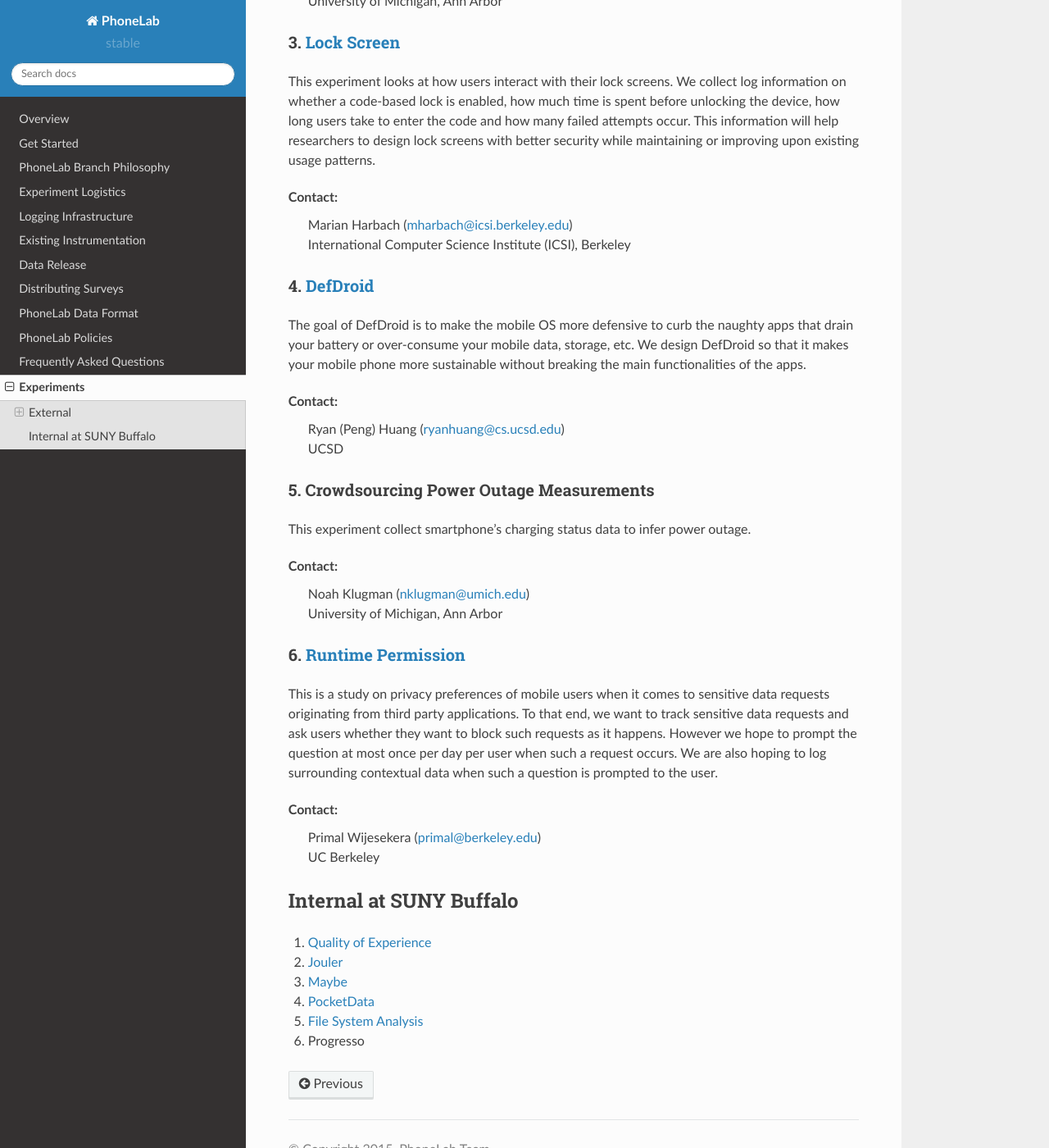
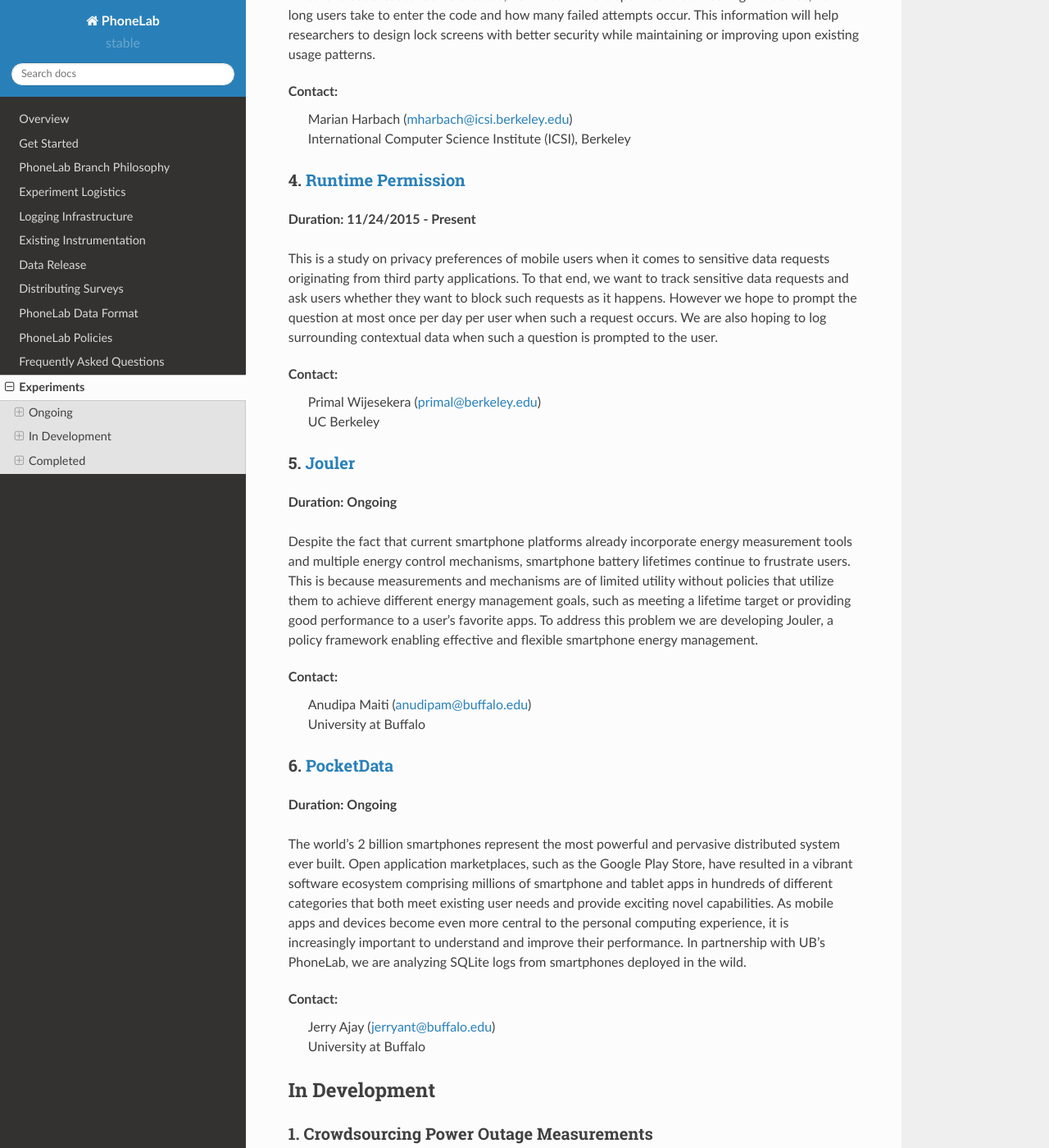
Before and after one commit to blue-systems-group/project.phonelab.doc, a Sphinx documentation site: the page built from source/current.rst, in a window 1280 px wide and 1400 px high, scrolled down 748 px. Shown: the whole window at 82% size. Built offline with Sphinx 7.4.7 and the Read the Docs theme 2.0.0, drawn with Linux system fonts in a browser that asks for light colours; formulas are drawn with MathJax 3; some of the changed text lies outside the part shown.

Commit message:
restructured experiment page

```diff
--- a/source/current.rst
+++ b/source/current.rst
@@ -6,23 +6,13 @@
 ability to modifying the AOSP platform. Over the years, PhoneLab has facilitated
 the following smartphone platform experiments.
 
-External
+Ongoing
 --------
 
-1. `LTE Handover Analysis <https://sites.google.com/a/umich.edu/robustnet-handover>`_
-~~~~~~~~~~~~~~~~~~~~~~~~~~~~~~~~~~~~~~~~~~~~~~~~~~~~~~~~~~~~~~~~~~~~~~~~~~~~~~~~~~~~~
+1. `Bluetooth Low Energy <https://kabru.eecs.umich.edu/?page_id=971>`_
+~~~~~~~~~~~~~~~~~~~~~~~~~~~~~~~~~~~~~~~~~~~~~~~~~~~~~~~~~~~~~~~~~~~~~~
 
-This experiment aims to study the decision policy and performance impact of
-handovers including WiFi-Cellular handover, IRAT (Inter radio access technology)
-handover, and intra-LTE handover.
-
-**Contact**
- | Shichang Shawn Xu (xsc@umich.edu)
- | University of Michigan, Ann Arbor
-
-
-2. `Bluetooth Low Energy <https://kabru.eecs.umich.edu/?page_id=971>`_
-~~~~~~~~~~~~~~~~~~~~~~~~~~~~~~~~~~~~~~~~~~~~~~~~~~~~~~~~~~~~~~~~~~~~~~
+**Duration: 11/3/2015 - Present**
 
 We collect information that nearby BLE powered devices publicly broadcast. This
 enables us to study the privacy threats they pose. Please make sure you keep the
@@ -33,8 +23,10 @@
  | University of Michigan, Ann Arbor
 
 
-3. `Lock Screen <https://surveys.cs.berkeley.edu/lockscreen/lockscreen.html>`_
+2. `Lock Screen <https://surveys.cs.berkeley.edu/lockscreen/lockscreen.html>`_
 ~~~~~~~~~~~~~~~~~~~~~~~~~~~~~~~~~~~~~~~~~~~~~~~~~~~~~~~~~~~~~~~~~~~~~~~~~~~~~~
+
+**Duration: 10/22/2015 - Present(ongoing)**
 
 This experiment looks at how users interact with their lock screens. We collect
 log information on whether a code-based lock is enabled, how much time is spent
@@ -48,32 +40,11 @@
  | International Computer Science Institute (ICSI), Berkeley
 
 
-4. `DefDroid <http://defdroid.github.io/>`_
-~~~~~~~~~~~~~~~~~~~~~~~~~~~~~~~~~~~~~~~~~~~
 
-The goal of DefDroid is to make the mobile OS more defensive to curb the naughty
-apps that drain your battery or over-consume your mobile data, storage, etc. We
-design DefDroid so that it makes your mobile phone more sustainable
-without breaking the main functionalities of the apps.
+4. `Runtime Permission <https://sites.google.com/site/runtimeperm/>`_
+~~~~~~~~~~~~~~~~~~~~~~~~~~~~~~~~~~~~~~~~~~~~~~~~~~~~~~~~~~~~~~~~~~~~~
 
-**Contact**:
- | Ryan (Peng) Huang (ryanhuang@cs.ucsd.edu)
- | UCSD
-
-
-5. Crowdsourcing Power Outage Measurements
-~~~~~~~~~~~~~~~~~~~~~~~~~~~~~~~~~~~~~~~~~~
-
-This experiment collect smartphone's charging status data to infer power
-outage.
-
-**Contact**:
- | Noah Klugman (nklugman@umich.edu)
- | University of Michigan, Ann Arbor
-
-
-6. `Runtime Permission <https://sites.google.com/site/runtimeperm/>`_
-~~~~~~~~~~~~~~~~~~~~~~~~~~~~~~~~~~~~~~~~~~~~~~~~~~~~~~~~~~~~~~~~~~~~~
+**Duration: 11/24/2015 - Present**
 
 This is a study on privacy preferences of mobile users when it comes to
 sensitive data requests originating from third party applications.  To that end,
@@ -87,14 +58,150 @@
  | UC Berkeley
 
 
+5. `Jouler <https://blue.cse.buffalo.edu/projects/jouler/>`_
+~~~~~~~~~~~~~~~~~~~~~~~~~~~~~~~~~~~~~~~~~~~~~~~~~~~~~~~~~~~~
+
+**Duration: Ongoing**
+
+Despite the fact that current smartphone platforms already incorporate energy
+measurement tools and multiple energy control mechanisms, smartphone battery
+lifetimes continue to frustrate users. This is because measurements and
+mechanisms are of limited utility without policies that utilize them to achieve
+different energy management goals, such as meeting a lifetime target or
+providing good performance to a user’s favorite apps. To address this problem we
+are developing Jouler, a policy framework enabling effective and flexible
+smartphone energy management.
+
+**Contact**:
+ | Anudipa Maiti (anudipam@buffalo.edu)
+ | University at Buffalo
 
 
-Internal at SUNY Buffalo
-------------------------
+6. `PocketData <http://odin.cse.buffalo.edu/research/pocketdata/>`_
+~~~~~~~~~~~~~~~~~~~~~~~~~~~~~~~~~~~~~~~~~~~~~~~~~~~~~~~~~~~~~~~~~~~
 
-#. `Quality of Experience <https://blue.cse.buffalo.edu/projects/qoe/>`_
-#. `Jouler <https://blue.cse.buffalo.edu/projects/jouler/>`_
-#. `Maybe <https://blue.cse.buffalo.edu/projects/maybe/>`_
-#. `PocketData <http://odin.cse.buffalo.edu/research/pocketdata/>`_
-#. `File System Analysis <https://blue.cse.buffalo.edu/projects/pocketlocker/>`_
-#. Progresso
+**Duration: Ongoing**
+
+The world’s 2 billion smartphones represent the most powerful and pervasive
+distributed system ever built. Open application marketplaces, such as the Google
+Play Store, have resulted in a vibrant software ecosystem comprising millions of
+smartphone and tablet apps in hundreds of different categories that both meet
+existing user needs and provide exciting novel capabilities. As mobile apps and
+devices become even more central to the personal computing experience, it is
+increasingly important to understand and improve their performance. In
+partnership with UB's PhoneLab, we are analyzing SQLite logs from smartphones
+deployed in the wild.
+
+**Contact**:
+ | Jerry Ajay (jerryant@buffalo.edu)
+ | University at Buffalo
+
+
+In Development
+--------------
+
+1. Crowdsourcing Power Outage Measurements
+~~~~~~~~~~~~~~~~~~~~~~~~~~~~~~~~~~~~~~~~~~
+
+**Duration: Ongoing**
+
+This experiment collect smartphone's charging status data to infer power
+outage.
+
+**Contact**:
+ | Noah Klugman (nklugman@umich.edu)
+ | University of Michigan, Ann Arbor
+
+
+
+Completed
+---------
+
+1. `DefDroid <http://defdroid.github.io/>`_
+~~~~~~~~~~~~~~~~~~~~~~~~~~~~~~~~~~~~~~~~~~~
+
+**Duration: 9/21/2015 - 11/3/2015**
+
+The goal of DefDroid is to make the mobile OS more defensive to curb the naughty
+apps that drain your battery or over-consume your mobile data, storage, etc. We
+design DefDroid so that it makes your mobile phone more sustainable
+without breaking the main functionalities of the apps.
+
+**Contact**:
+ | Ryan (Peng) Huang (ryanhuang@cs.ucsd.edu)
+ | UCSD
+
+
+2. `LTE Handover Analysis <https://sites.google.com/a/umich.edu/robustnet-handover>`_
+~~~~~~~~~~~~~~~~~~~~~~~~~~~~~~~~~~~~~~~~~~~~~~~~~~~~~~~~~~~~~~~~~~~~~~~~~~~~~~~~~~~~~
+
+**Duration: 10/28/2015 - 12/3/2015**
+
+This experiment aims to study the decision policy and performance impact of
+handovers including WiFi-Cellular handover, IRAT (Inter radio access technology)
+handover, and intra-LTE handover.
+
+**Contact**
+ | Shichang Shawn Xu (xsc@umich.edu)
+ | University of Michigan, Ann Arbor
+
+
+3. `Maybe <https://blue.cse.buffalo.edu/projects/maybe/>`_
+~~~~~~~~~~~~~~~~~~~~~~~~~~~~~~~~~~~~~~~~~~~~~~~~~~~~~~~~~~
+
+**Duration: 11/13/2015 - 11/24/2015**
+
+One of the reasons programming mobile systems is so hard is the uncertainty
+created by the wide variety of environments a typical app encounters at
+runtime. In many cases only post-deployment user testing can determine the
+right algorithm to use, the rate at which something should happen, or when an
+app should attempt to conserve energy. Programmers should not be forced to make
+these choices at development time. But today’s programming languages leave no
+way for programmers to express and structure their uncertainty about runtime
+conditions, forcing them to adopt ineffective, fragile, and untested ad-hoc
+approaches to runtime adaptation. We introduce a new approach based on
+structured uncertainty through a new language construct: the maybe statement.
+
+**Contact**:
+ | Yihong Chen (ychen78@buffalo.edu)
+ | University at Buffalo
+
+
+4. `File System Analysis <https://blue.cse.buffalo.edu/projects/pocketlocker/>`_
+~~~~~~~~~~~~~~~~~~~~~~~~~~~~~~~~~~~~~~~~~~~~~~~~~~~~~~~~~~~~~~~~~~~~~~~~~~~~~~~~
+
+**Duration: 11/3/2015 - 11/13/2015**
+
+Centralized cloud storage services such as Dropbox have revolutionized the way
+that users share files and access data across their growing number of devices.
+But today’s cloud storage options have serious limitations affecting mobile
+battery-powered smartphones. Many central cloud storage providers require each
+client to have enough storage for an entire replica, which may not be feasible
+on smartphones with an order-of-magnitude less storage than laptops and
+desktops. Centralized cloud storage does not scale as users add more storage and
+misses the opportunity to harness free space users already have. And
+centralized cloud storage provides poor support for mobile devices, both
+failing to leverage natural mobility patterns when distributing data and
+potentially causing costly mobile data traffic.
+
+**Contact**:
+ | Carl Nuessle (carlnues@buffalo.edu)
+ | University at Buffalo
+
+
+5. `Quality of Experience <https://blue.cse.buffalo.edu/projects/qoe/>`_
+~~~~~~~~~~~~~~~~~~~~~~~~~~~~~~~~~~~~~~~~~~~~~~~~~~~~~~~~~~~~~~~~~~~~~~~~
+
+**Duration: 11/3/2015 - 11/16/2015**
+
+Of all the resources that smartphones manage, human attention is the most
+precious. While processor speed and core count, memory and storage capacity, and
+network bandwidth have steadily and sometimes rapidly increased, the number of
+hours in the day has not. And as users spend an increasing amount of time with
+their personal computing devices, it is more important than ever that these
+devices ensure that their time is used effectively. We refer to this as quality
+of experience (QoE).
+
+**Contact**:
+ | Scott Haseley (shaseley@buffalo.edu)
+ | University at Buffalo
```
